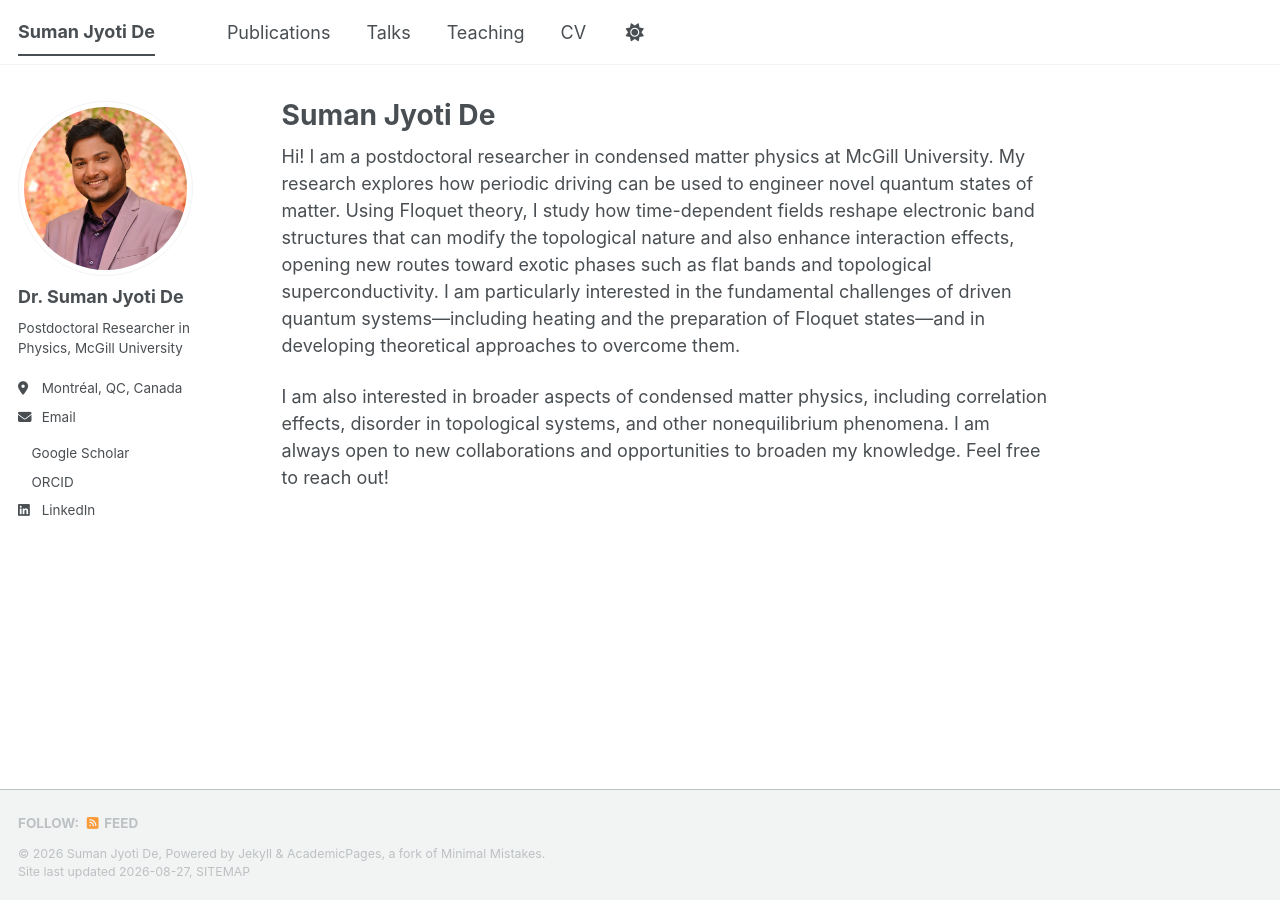
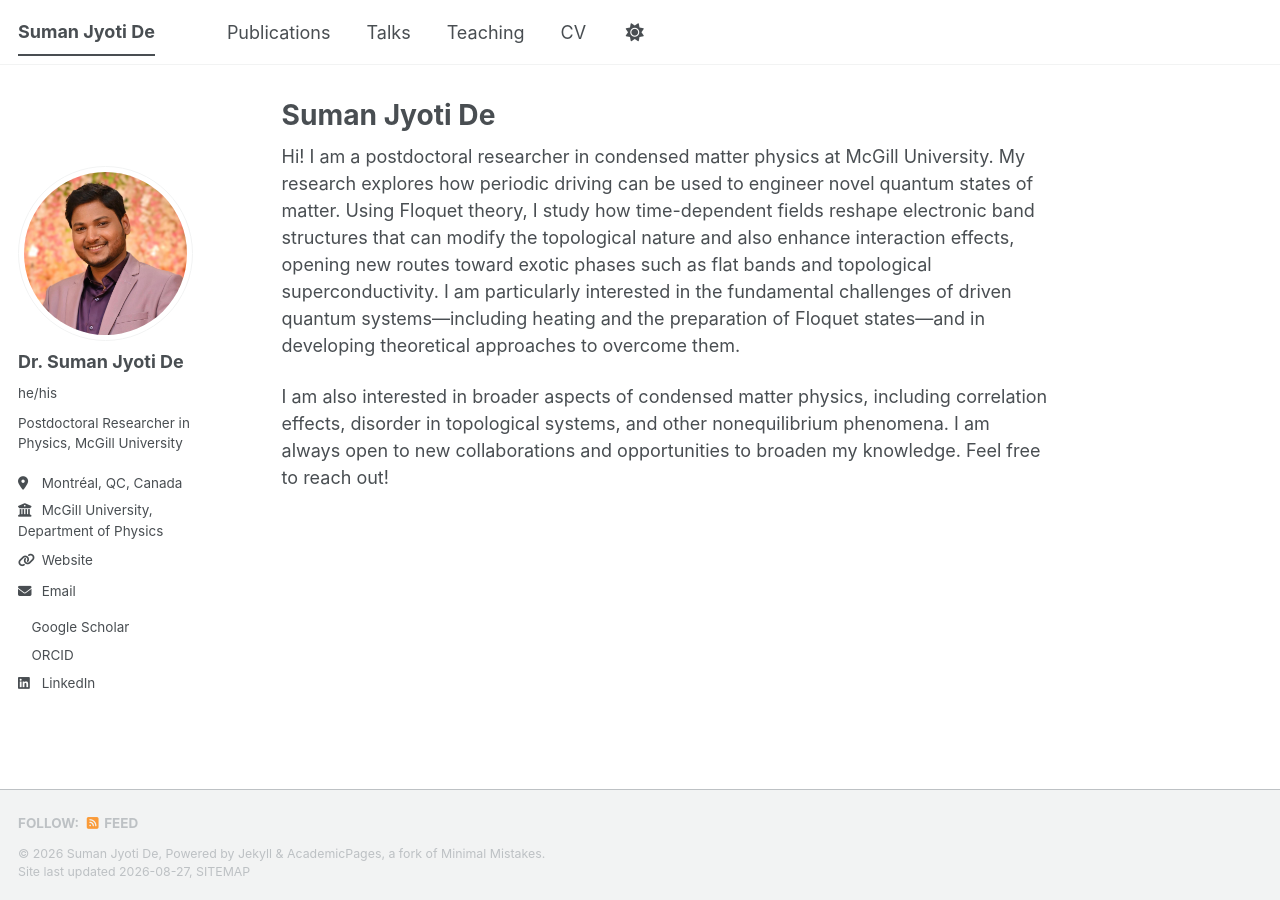
Before and after one commit to sjdphysics/sjdphysics.github.io, a Jekyll site: the page built from _pages/about.md, in a window 1280 px wide. Built offline with Jekyll 4.4.1, drawn with Linux system fonts in a browser that asks for light colours; a style sheet for code colours, icons or effects is not loaded.

Commit message:
Fix sidebar clipping and restore employer/website fields

```diff
--- a/_config.yml
+++ b/_config.yml
@@ -24,11 +24,11 @@ author:
   # Biographic information
   avatar           : "profile.png"
   name             : "Dr. Suman Jyoti De"
-  pronouns         : #"he/his"
+  pronouns         : "he/his"
   bio              : "Postdoctoral Researcher in Physics, McGill University"
   location         : "Montréal, QC, Canada"
-  employer         : #"McGill University, Department of Physics"
-  uri              : #"https://www.physics.mcgill.ca/"
+  employer         : "McGill University, Department of Physics"
+  uri              : "https://www.physics.mcgill.ca/"
   email            : "suman.de@mail.mcgill.ca"
 
   # Academic websites
--- a/assets/css/main.scss
+++ b/assets/css/main.scss
@@ -87,3 +87,12 @@
 .author__academic-links li a:hover {
   text-decoration: underline;
 }
+
+@media screen and (min-width: 1024px) {
+  .sidebar {
+    position: static !important;
+    height: auto !important;
+    max-height: none !important;
+    overflow: visible !important;
+  }
+}
```
